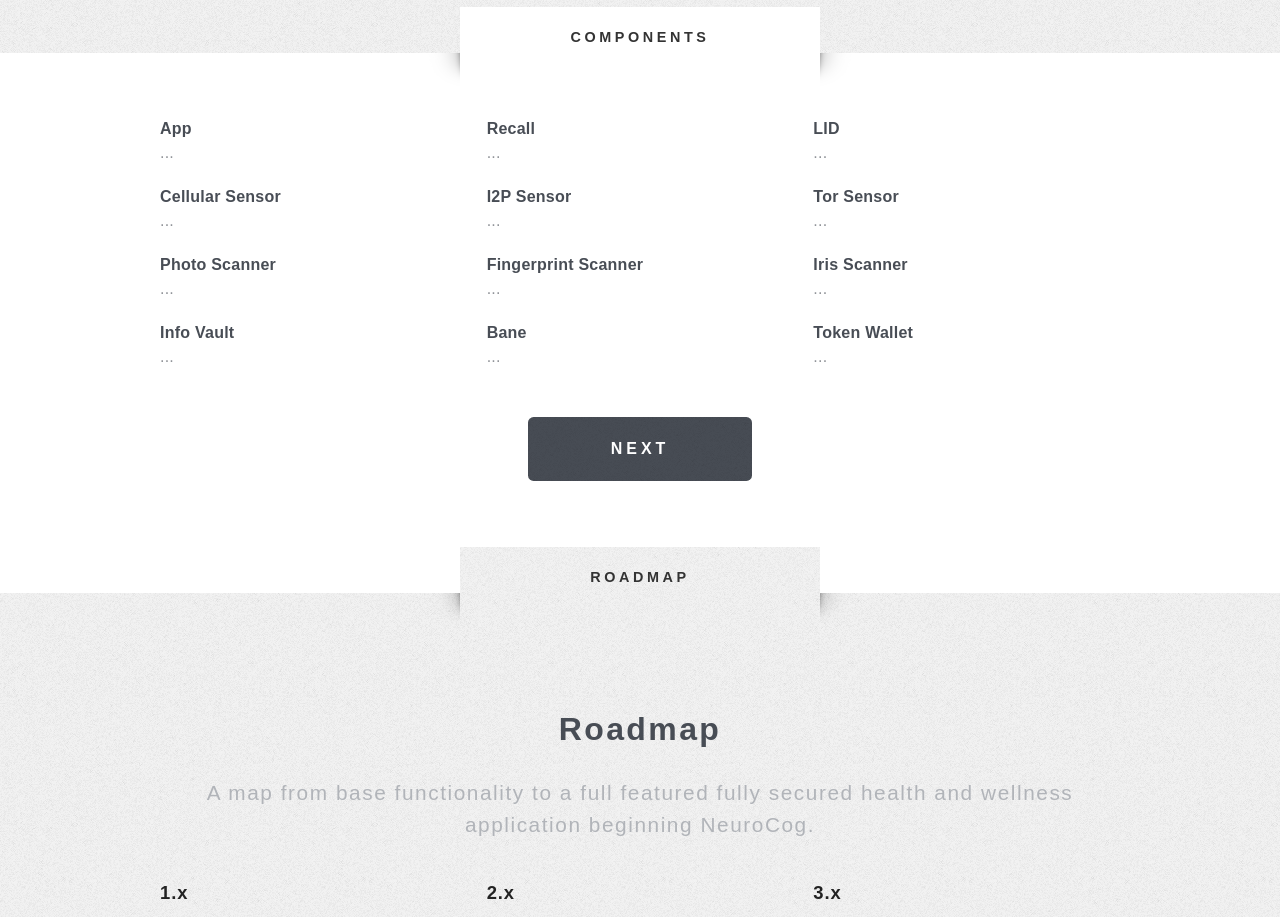
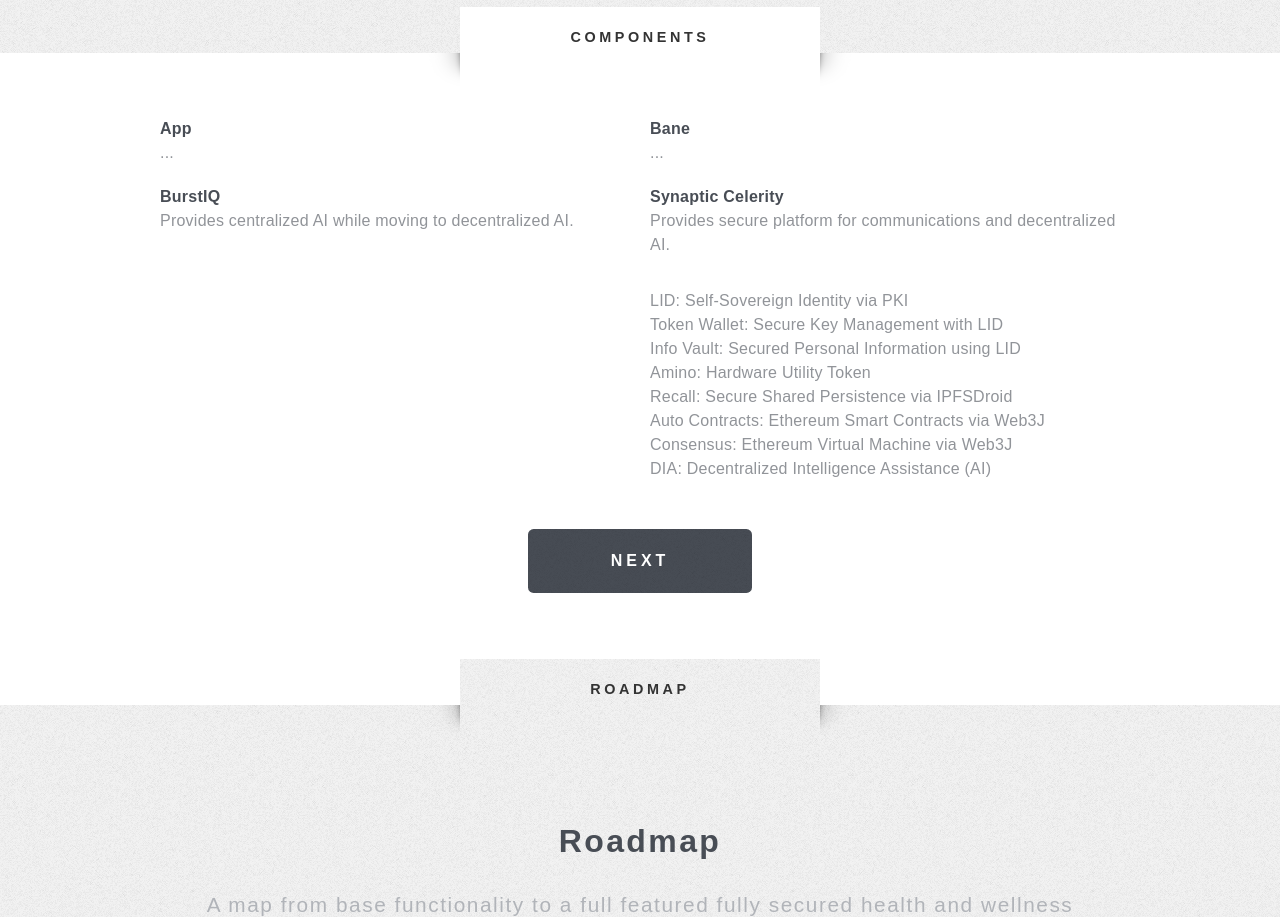
Before and after one commit to DragonsbaneProject/dragonsbane-marketing, a plain HTML site: page index.html in a window 1280 px wide. Shown: the part 4480-5397 px from the top of the page. Drawn offline with nearby package versions, Linux system fonts and the light colour scheme; a web font is replaced by a local one.

Commit message:
info updates

```diff
--- a/templates/home.html
+++ b/templates/home.html
@@ -383,7 +383,7 @@
 						<div>
 							<div>
 								<div class="row">
-									<div class="4u">
+									<div class="6u">
 										<section class="highlight highlight-one">
 											<!--<a class="image image-left"><img src="images/neurons-firing-7.jpeg" alt="" /></a>-->
 											<h2>App</h2>
@@ -394,21 +394,10 @@
 											<!--</ul>-->
 										</section>
 									</div>
-									<div class="4u">
+									<div class="6u">
 										<section class="highlight highlight-two">
 											<!--<a href="v4d" class="image image-left"><img src="images/neurons-firing-8.jpeg" alt="" /></a>-->
-											<h2>Recall</h2>
-											<p>...</p>
-											<!--<ul class="actions">-->
-											<!--<li><a href="v4d" class="button button-style2">Conceptualizing</a></li>-->
-											<!--<li><a href="#terms" class="button button-style1">Learn More</a></li>-->
-											<!--</ul>-->
-										</section>
-									</div>
-									<div class="4u">
-										<section class="highlight highlight-three">
-											<!--<a href="v4d" class="image image-left"><img src="images/neurons-firing-8.jpeg" alt="" /></a>-->
-											<h2>LID</h2>
+											<h2>Bane</h2>
 											<p>...</p>
 											<!--<ul class="actions">-->
 											<!--<li><a href="v4d" class="button button-style2">Conceptualizing</a></li>-->
@@ -418,105 +407,34 @@
 									</div>
 								</div>
 								<div class="row">
-									<div class="4u">
-										<section class="highlight highlight-one">
-											<!--<a class="image image-left"><img src="images/neurons-firing-7.jpeg" alt="" /></a>-->
-											<h2>Cellular Sensor</h2>
-											<p>...</p>
-											<!--<ul class="actions">-->
-											<!--<li><a class="button button-style2">In Progress</a></li>-->
-											<!--<li><a href="#terms" class="button button-style1">Learn More</a></li>-->
-											<!--</ul>-->
-										</section>
-									</div>
-									<div class="4u">
-										<section class="highlight highlight-two">
-											<!--<a class="image image-left"><img src="images/neurons-firing-7.jpeg" alt="" /></a>-->
-											<h2>I2P Sensor</h2>
-											<p>...</p>
-											<!--<ul class="actions">-->
-											<!--<li><a class="button button-style2">In Progress</a></li>-->
-											<!--<li><a href="#terms" class="button button-style1">Learn More</a></li>-->
-											<!--</ul>-->
-										</section>
-									</div>
-									<div class="4u">
+									<div class="6u">
 										<section class="highlight highlight-three">
 											<!--<a href="v4d" class="image image-left"><img src="images/neurons-firing-8.jpeg" alt="" /></a>-->
-											<h2>Tor Sensor</h2>
-											<p>...</p>
+											<h2>BurstIQ</h2>
+											<p>Provides centralized AI while moving to decentralized AI.</p>
 											<!--<ul class="actions">-->
 											<!--<li><a href="v4d" class="button button-style2">Conceptualizing</a></li>-->
 											<!--<li><a href="#terms" class="button button-style1">Learn More</a></li>-->
 											<!--</ul>-->
 										</section>
 									</div>
-								</div>
-								<div class="row">
-									<div class="4u">
+									<div class="6u">
 										<section class="highlight highlight-one">
-											<!--<a href="v4d" class="image image-left"><img src="images/neurons-firing-8.jpeg" alt="" /></a>-->
-											<h2>Photo Scanner</h2>
-											<p>...</p>
-											<!--<ul class="actions">-->
-											<!--<li><a href="v4d" class="button button-style2">Conceptualizing</a></li>-->
-											<!--<li><a href="#terms" class="button button-style1">Learn More</a></li>-->
-											<!--</ul>-->
-										</section>
-									</div>
-									<div class="4u">
-										<section class="highlight highlight-two">
 											<!--<a class="image image-left"><img src="images/neurons-firing-7.jpeg" alt="" /></a>-->
-											<h2>Fingerprint Scanner</h2>
-											<p>...</p>
+											<h2>Synaptic Celerity</h2>
+											<p>Provides secure platform for communications and decentralized AI.</p>
+											<ul>
+												<li>LID: Self-Sovereign Identity via PKI</li>
+												<li>Token Wallet: Secure Key Management with LID</li>
+												<li>Info Vault: Secured Personal Information using LID</li>
+												<li>Amino: Hardware Utility Token</li>
+												<li>Recall: Secure Shared Persistence via IPFSDroid</li>
+												<li>Auto Contracts: Ethereum Smart Contracts via Web3J</li>
+												<li>Consensus: Ethereum Virtual Machine via Web3J</li>
+												<li>DIA: Decentralized Intelligence Assistance (AI)</li>
+											</ul>
 											<!--<ul class="actions">-->
 											<!--<li><a class="button button-style2">In Progress</a></li>-->
-											<!--<li><a href="#terms" class="button button-style1">Learn More</a></li>-->
-											<!--</ul>-->
-										</section>
-									</div>
-									<div class="4u">
-										<section class="highlight highlight-three">
-											<!--<a href="v4d" class="image image-left"><img src="images/neurons-firing-8.jpeg" alt="" /></a>-->
-											<h2>Iris Scanner</h2>
-											<p>...</p>
-											<!--<ul class="actions">-->
-											<!--<li><a href="v4d" class="button button-style2">Conceptualizing</a></li>-->
-											<!--<li><a href="#terms" class="button button-style1">Learn More</a></li>-->
-											<!--</ul>-->
-										</section>
-									</div>
-								</div>
-								<div class="row">
-									<div class="4u">
-										<section class="highlight highlight-one">
-											<!--<a href="v4d" class="image image-left"><img src="images/neurons-firing-8.jpeg" alt="" /></a>-->
-											<h2>Info Vault</h2>
-											<p>...</p>
-											<!--<ul class="actions">-->
-											<!--<li><a href="v4d" class="button button-style2">Conceptualizing</a></li>-->
-											<!--<li><a href="#terms" class="button button-style1">Learn More</a></li>-->
-											<!--</ul>-->
-										</section>
-									</div>
-									<div class="4u">
-										<section class="highlight highlight-two">
-											<!--<a class="image image-left"><img src="images/neurons-firing-7.jpeg" alt="" /></a>-->
-											<h2>Bane</h2>
-											<p>...</p>
-											<!--<ul class="actions">-->
-											<!--<li><a class="button button-style2">In Progress</a></li>-->
-											<!--<li><a href="#terms" class="button button-style1">Learn More</a></li>-->
-											<!--</ul>-->
-										</section>
-									</div>
-									<div class="4u">
-										<section class="highlight highlight-three">
-											<!--<a href="v4d" class="image image-left"><img src="images/neurons-firing-8.jpeg" alt="" /></a>-->
-											<h2>Token Wallet</h2>
-											<p>...</p>
-											<!--<ul class="actions">-->
-											<!--<li><a href="v4d" class="button button-style2">Conceptualizing</a></li>-->
 											<!--<li><a href="#terms" class="button button-style1">Learn More</a></li>-->
 											<!--</ul>-->
 										</section>
```
